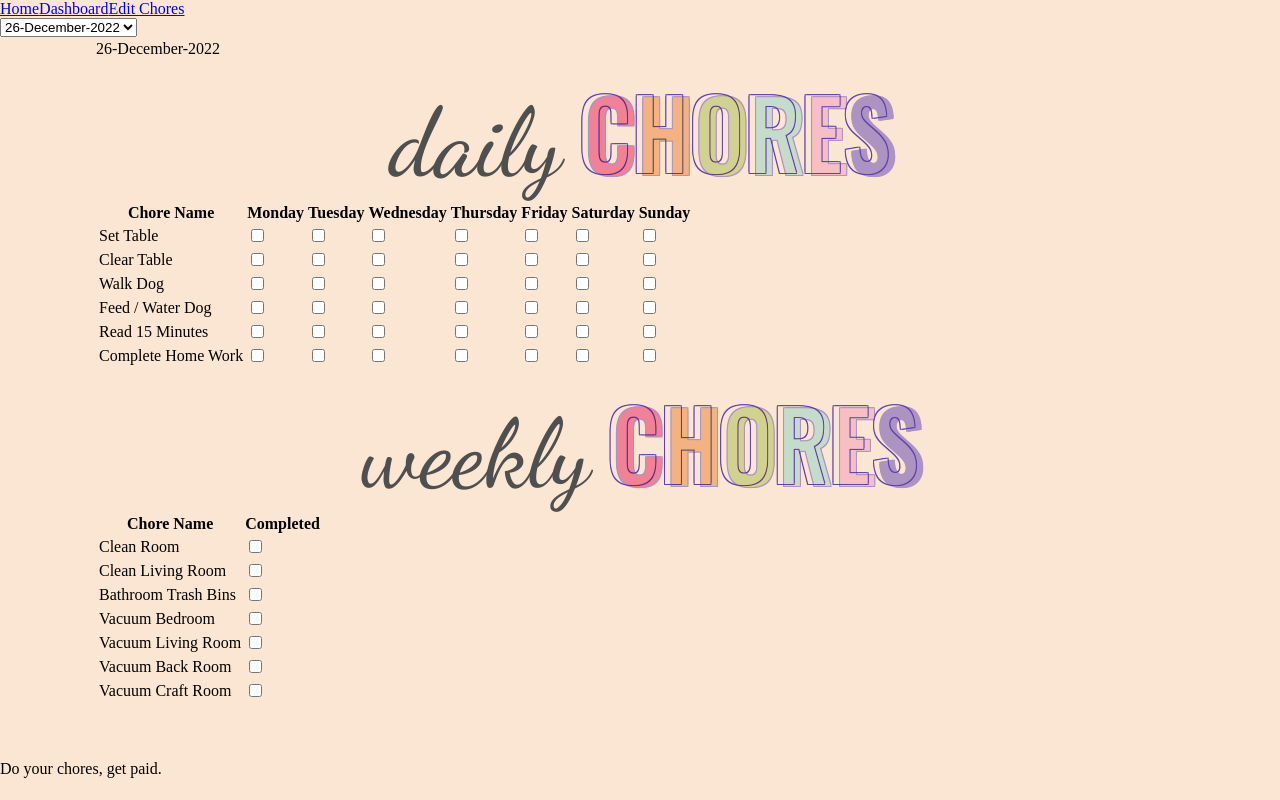
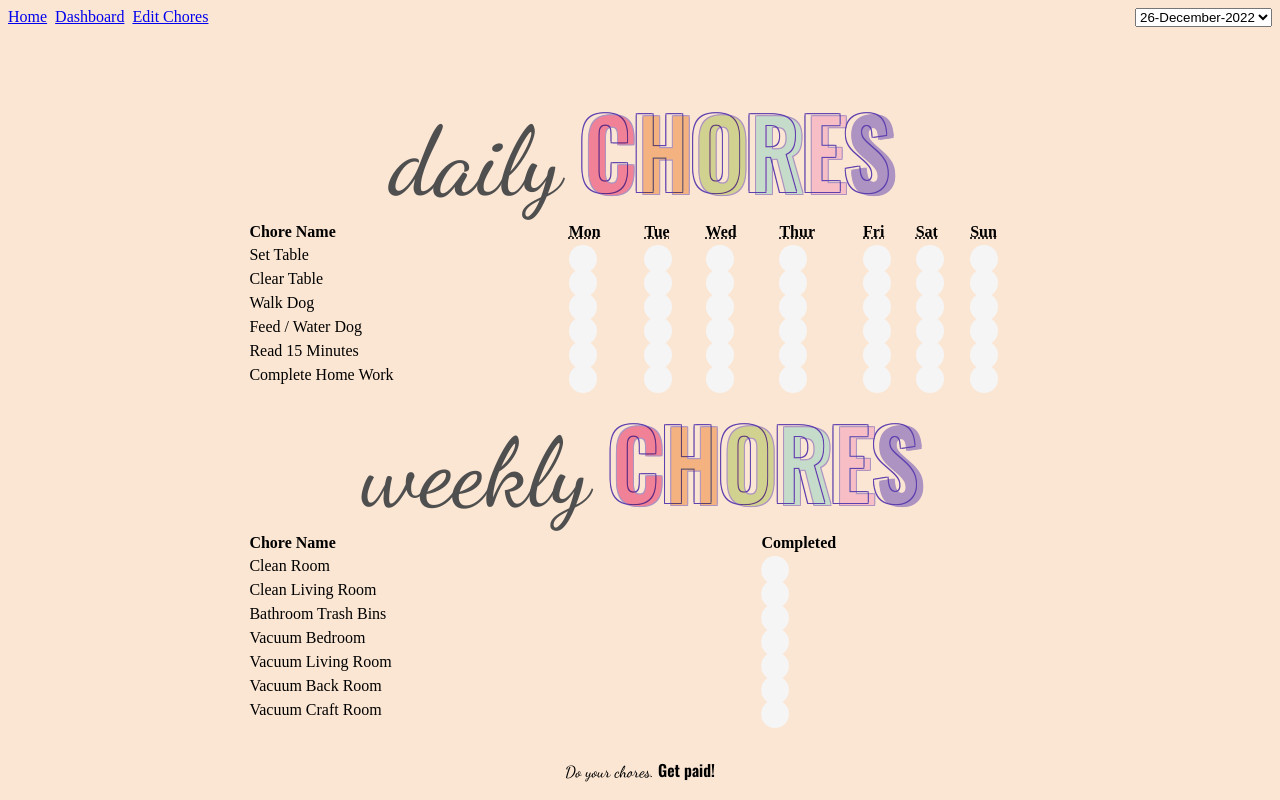
Before and after one commit to jermbo/ChoreChart, a React (Vite) app: page / in a window 1280 px wide. Built offline with nearby package versions, Linux system fonts and the light colour scheme.

Commit message:
Style Updates

```diff
--- a/src/components/ChoreListDaily.tsx
+++ b/src/components/ChoreListDaily.tsx
@@ -34,13 +34,27 @@ const ChoreListDaily: React.FC<Props> = ({}) => {
 				<thead>
 					<tr>
 						<th>Chore Name</th>
-						<th>Monday</th>
-						<th>Tuesday</th>
-						<th>Wednesday</th>
-						<th>Thursday</th>
-						<th>Friday</th>
-						<th>Saturday</th>
-						<th>Sunday</th>
+						<th>
+							<abbr title="Monday">Mon</abbr>
+						</th>
+						<th>
+							<abbr title="Tuesday">Tue</abbr>
+						</th>
+						<th>
+							<abbr title="Wednesday">Wed</abbr>
+						</th>
+						<th>
+							<abbr title="Thursday">Thur</abbr>
+						</th>
+						<th>
+							<abbr title="Friday">Fri</abbr>
+						</th>
+						<th>
+							<abbr title="Saturday">Sat</abbr>
+						</th>
+						<th>
+							<abbr title="Sunday">Sun</abbr>
+						</th>
 					</tr>
 				</thead>
 				<tbody>
--- a/src/components/ChoreListDays.tsx
+++ b/src/components/ChoreListDays.tsx
@@ -13,7 +13,16 @@ const ChoreDays: React.FC<Props> = ({ days, choreName, handleChoreUpdate }) => {
 				const uniqueId = `${day.weekday}-${choreName}`;
 				return (
 					<td key={uniqueId}>
-						<input id={uniqueId} type="checkbox" onChange={handleChoreUpdate} checked={day.completed} />
+						<div className={`custom-check ${day.weekday.toLocaleLowerCase()}`}>
+							<input
+								title={uniqueId}
+								id={uniqueId}
+								type="checkbox"
+								onChange={handleChoreUpdate}
+								checked={day.completed}
+							/>
+							<label htmlFor={uniqueId}></label>
+						</div>
 					</td>
 				);
 			})}
--- a/src/components/ChoreListWeekly.tsx
+++ b/src/components/ChoreListWeekly.tsx
@@ -36,7 +36,10 @@ const ChoreListWeekly: React.FC<Props> = ({}) => {
 							<tr key={chore.name}>
 								<td>{chore.name}</td>
 								<td>
-									<input id={chore.name} type="checkbox" checked={chore.completed} onChange={handleChoreUpdate} />
+									<div className="custom-check">
+										<input id={chore.name} type="checkbox" checked={chore.completed} onChange={handleChoreUpdate} />
+										<label htmlFor={chore.name}></label>
+									</div>
 								</td>
 							</tr>
 						);
--- a/src/components/Footer.tsx
+++ b/src/components/Footer.tsx
@@ -3,7 +3,9 @@ interface Props {}
 const Footer: React.FC<Props> = ({}) => {
 	return (
 		<footer className="main-footer">
-			<p>Do your chores, get paid.</p>
+			<p>
+				Do your chores. <span>Get paid!</span>
+			</p>
 		</footer>
 	);
 };
--- a/src/index.css
+++ b/src/index.css
@@ -15,6 +15,7 @@
 	--blue: #1c5ca5;
 	--bg: #fbe6d3;
 	--gray: #4f4f4f;
+	--white: #f5f5f5;
 }
 
 html,
@@ -27,8 +28,9 @@ body {
 	width: 100vw;
 	height: 100vh;
 	display: grid;
-	grid-template-columns: 1fr 85vw 1fr;
-	grid-template-rows: 1fr 90vh 1fr;
+	gap: 1rem;
+	grid-template-columns: 1fr min-max(85vw, 1000px) 1fr;
+	grid-template-rows: 1fr 10fr 1fr;
 	grid-template-areas:
 		"header header header"
 		"sideL contents sideR"
@@ -37,14 +39,35 @@ body {
 
 .main-header {
 	grid-area: header;
+	display: flex;
+	justify-content: space-between;
+	padding: 0.5rem;
+}
+
+nav {
+	display: flex;
+	gap: 0.5rem;
 }
 
 .main-content {
 	grid-area: contents;
+	display: flex;
+	flex-direction: column;
 }
 
 .main-footer {
 	grid-area: footer;
+	display: flex;
+	justify-content: center;
+	align-items: center;
+}
+
+.main-footer p {
+	font-family: "Dancing Script", cursive;
+}
+
+.main-footer span {
+	font-family: "Oswald", sans-serif;
 }
 
 p {
@@ -112,3 +135,69 @@ p {
 .block span:nth-child(7n + 7):after {
 	color: var(--blue);
 }
+
+/* ----------------------------------- */
+/* Check Box */
+.custom-check {
+	position: relative;
+}
+
+.custom-check label {
+	background-color: var(--white);
+	border-radius: 50%;
+	cursor: pointer;
+	height: 28px;
+	width: 28px;
+	position: absolute;
+	left: 0;
+	top: 0;
+}
+
+.custom-check label:after {
+	position: absolute;
+	border: 2px solid var(--white);
+	border-top: none;
+	border-right: none;
+	content: "";
+	height: 6px;
+	left: 7px;
+	top: 8px;
+	transform: rotate(-45deg);
+	width: 12px;
+}
+
+.custom-check input:checked + label {
+	--color: var(--red);
+	background-color: var(--color);
+	border-color: var(--color);
+}
+
+.custom-check.monday input + label {
+	--color: var(--red);
+}
+.custom-check.tuesday input + label {
+	--color: var(--orange);
+}
+.custom-check.wednesday input + label {
+	--color: var(--green);
+}
+.custom-check.thursday input + label {
+	--color: var(--teal);
+}
+.custom-check.friday input + label {
+	--color: var(--pink);
+}
+.custom-check.saturday input + label {
+	--color: var(--purple);
+}
+.custom-check.sunday input + label {
+	--color: var(--blue);
+}
+
+table {
+	width: 100%;
+}
+
+th {
+	text-align: left;
+}
--- a/src/pages/Home.tsx
+++ b/src/pages/Home.tsx
@@ -10,7 +10,6 @@ const Home: React.FC<Props> = ({}) => {
 
 	return (
 		<>
-			<p>{weeklyTimeStamp}</p>
 			<ChoreListDaily />
 			<ChoreListWeekly />
 		</>
```
